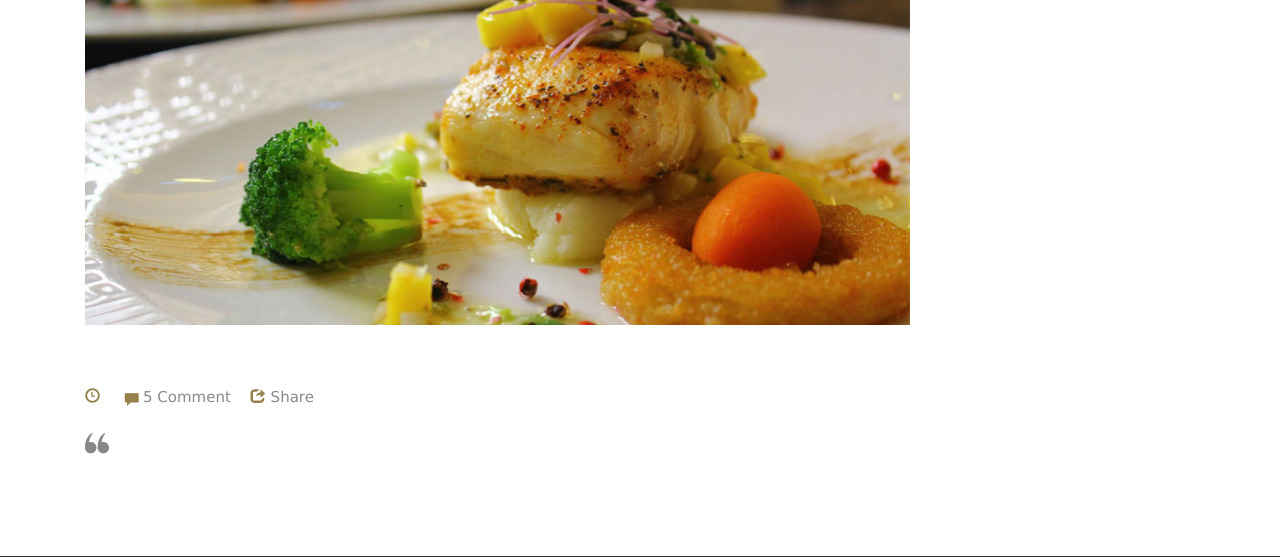
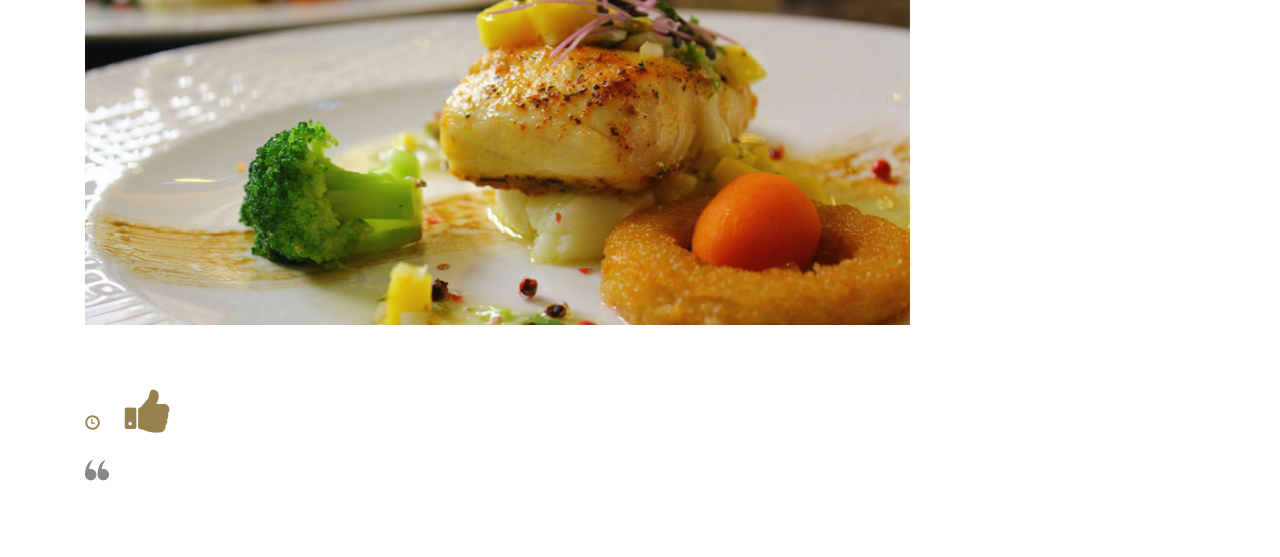
Before and after one commit to gdadlaney/kitas, a Django app: page /single/login in a window 1280 px wide. Shown: the part 250-807 px from the top of the page. Run offline with Django 3.2, Linux system fonts and the light colour scheme; data comes from the database, SQL or seed files in the repository; some libraries are stand-ins or nearby versions.

Commit message:
front_end_like_button_singlehtml

```diff
--- a/KitchAs/kitchen/templates/single.html
+++ b/KitchAs/kitchen/templates/single.html
@@ -3,11 +3,35 @@
 
 {% block content %}
 <!--content-->
+
+<link rel="stylesheet" href="https://cdnjs.cloudflare.com/ajax/libs/font-awesome/4.7.0/css/font-awesome.min.css">
+<style>
+.fa {
+    font-size: 50px;
+    cursor: pointer;
+    user-select: none;
+  	color : grey;
+}
+</style>
+<!-- <i onclick="myFunction(this)" class="fa fa-thumbs-up"></i> -->
+<script>
+function myFunction(x) {
+	if(x.style.color!="blue")
+    	x.style.color="blue";
+	else
+		x.style.color="grey";
+}
+</script>
+
+
+
+
+
 <div class="blog">
 	<div class="container">
 
 		<div class="col-md-9 ">
-			<!--content-->
+
 				<div class="single">
 
 					<div class="single-top">
@@ -16,8 +40,9 @@
 							<h4>{{ recipe_info.0 }}</h4>
 								<ul class="grid-blog">
 									<li><span><i class="glyphicon glyphicon-time"> </i>{{ recipe_info.2 }}</span></li>
-									<li><a href="#"><i class="glyphicon glyphicon-comment"> </i>5 Comment</a></li>
-									<li><a href="#"><i class="glyphicon glyphicon-share"> </i>Share</a></li>
+									<li>
+									<i onclick="myFunction(this)" class="fa fa-thumbs-up"></i>
+									</li>
 								</ul>
 								<p class="wow fadeInLeft animated" data-wow-delay=".5s">
 									{{ recipe_info.1 | safe }}
```
